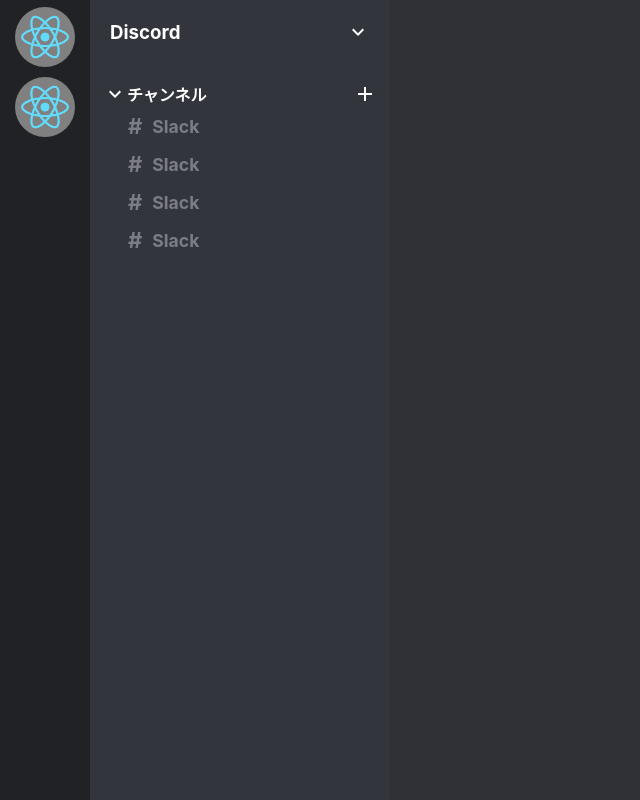
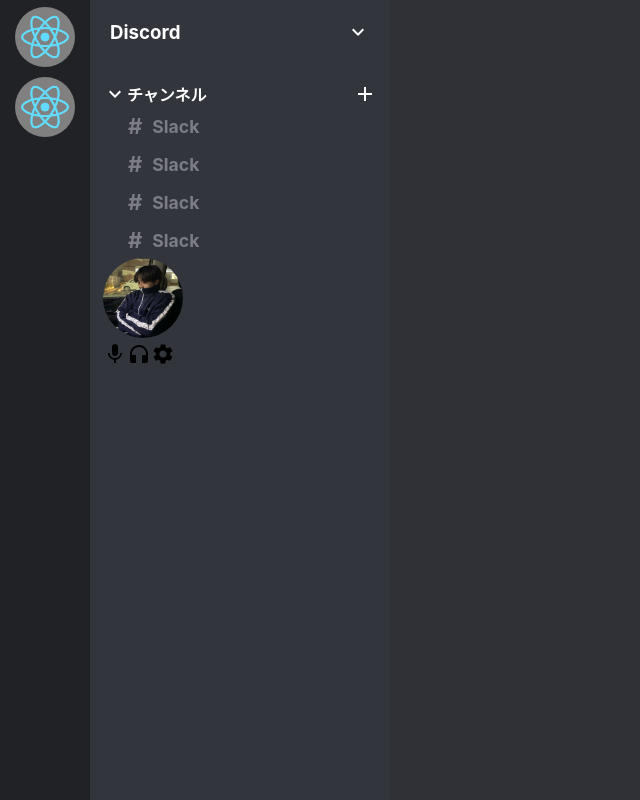
Before and after one commit to yusei53/discord-clone, a React (Create React App) app: page / in a window 1280 px wide. Shown: the whole page, without its empty margins (0-640 px from the left). Built offline with nearby package versions, Linux system fonts and the light colour scheme.

Commit message:
サイドバーのフッター雛形作成

```diff
--- a/src/components/sidebar/Sidebar.scss
+++ b/src/components/sidebar/Sidebar.scss
@@ -56,6 +56,13 @@
           cursor: pointer;
         }
       }
+      .sidebarAccount {
+        img {
+          width: 80px;
+          height: 80px;
+          border-radius: 9999px;
+        }
+      }
     }
   }
 }
--- a/src/components/sidebar/Sidebar.tsx
+++ b/src/components/sidebar/Sidebar.tsx
@@ -2,6 +2,9 @@
 import ExpandMoreIcon from "@mui/icons-material/ExpandMore";
 import AddIcon from "@mui/icons-material/Add";
 import SidebarChannel from "./SidebarChannel";
+import MicIcon from "@mui/icons-material/Mic";
+import HeadphonesIcon from "@mui/icons-material/Headphones";
+import SettingsIcon from "@mui/icons-material/Settings";
 
 const Sidebar = () => {
   return (
@@ -33,6 +36,14 @@
             <SidebarChannel />
             <SidebarChannel />
           </div>
+          <div className="sidebarAccount">
+            <img src="./yuse.jpg" alt="" />
+          </div>
+          <div className="sidebarVoice">
+            <MicIcon />
+            <HeadphonesIcon />
+            <SettingsIcon />
+          </div>
         </div>
       </div>
     </div>
```
Also changed, not shown: public/yuse.jpg (added).
